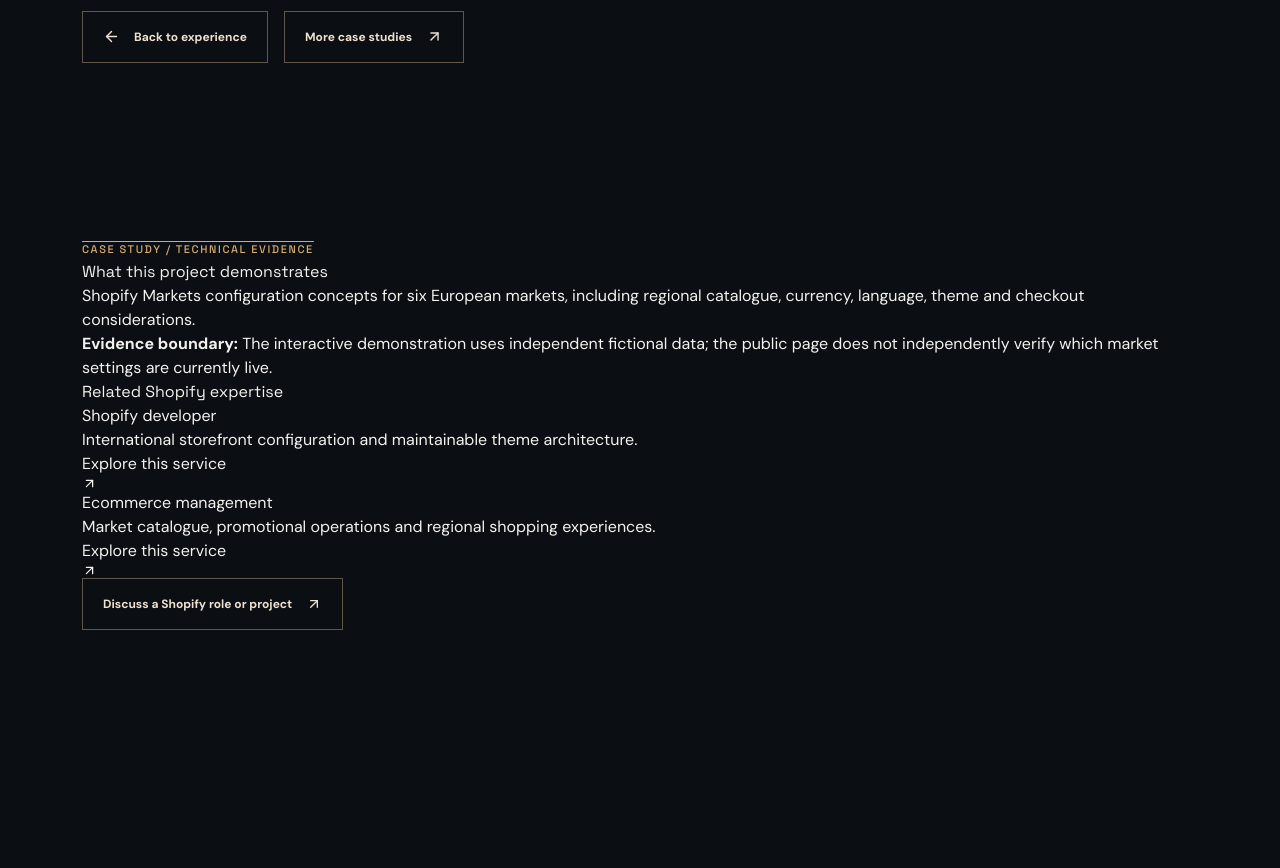
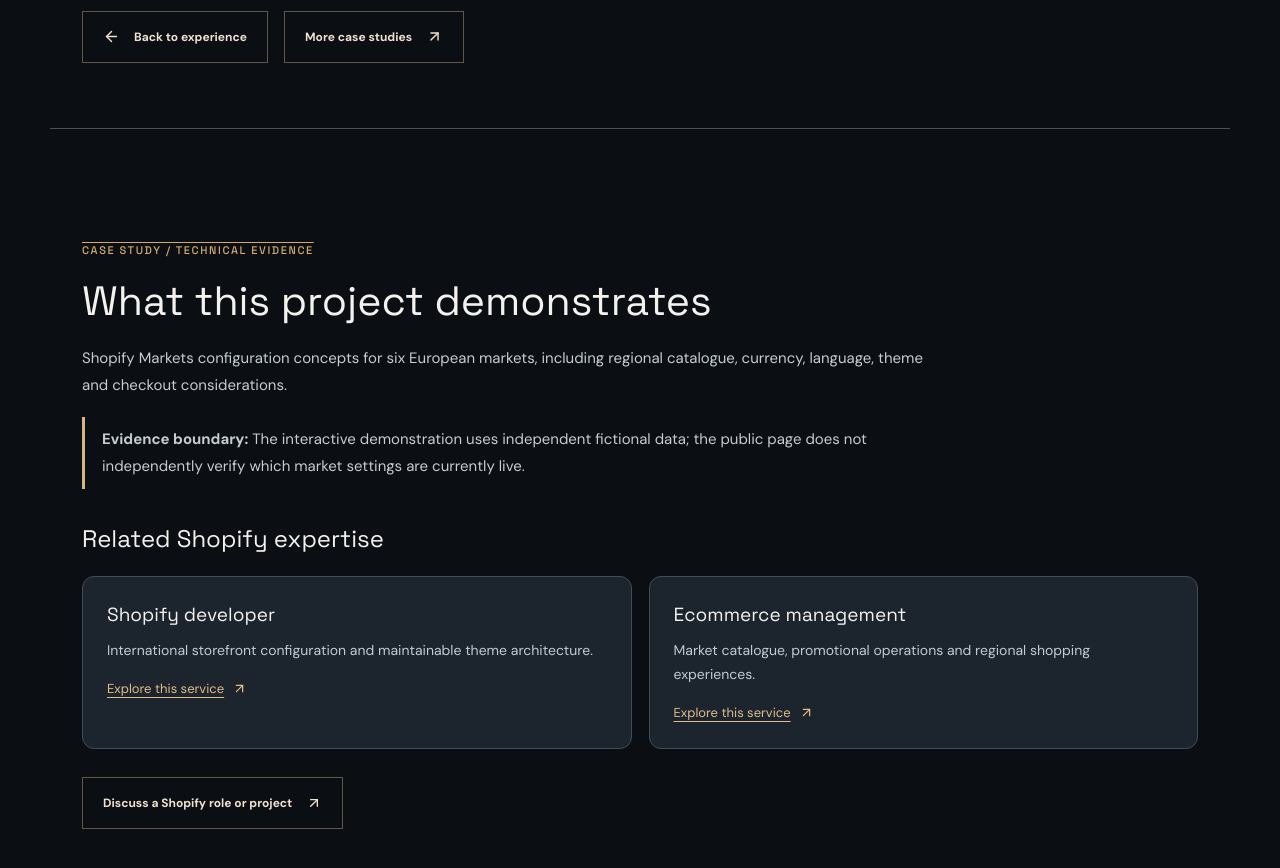
Before and after one commit to bonvallite/developer-portfolio, a Next.js app: page /eve-curls in a window 1280 px wide. Shown: the part 5080-5948 px from the top of the page. Before the commit the page ends 5826 px from the top, so only its background shows below. Built offline with nearby package versions, Linux system fonts and the light colour scheme.

Commit message:
Stage 4: style accessible case study evidence and service navigation

```diff
--- a/app/globals.css
+++ b/app/globals.css
@@ -186,3 +186,21 @@
 .service-bottom-cta p{font-size:15px;line-height:1.8;max-width:690px;color:#bcc8cc;margin:16px 0 24px}
 .service-footer{display:flex;align-items:center;min-height:100px;border-top:1px solid #ffffff1b}
 @media(max-width:720px){.service-header{padding-top:18px;padding-bottom:18px;flex-wrap:wrap}.service-hero{padding-top:66px;padding-bottom:72px}.service-card-grid{grid-template-columns:1fr}.service-card-grid article{padding:22px}.service-hero h1{letter-spacing:-1px}.service-header .button{font-size:12px}}
+
+
+/* Stage 4 case-study authority panel: links observed technical evidence to
+   relevant hiring services without inventing measurable outcomes or exposing
+   personally identifying author profiles. Reuses the site's established palette. */
+.case-context{border-top:1px solid #46515a}
+.case-context h2{font-size:clamp(26px,3.2vw,42px);line-height:1.2;margin:16px 0 19px}
+.case-context>p{max-width:850px;font-size:15px;line-height:1.8;color:#c5cdd1}
+.case-context .case-context-limit{border-left:3px solid #d5b581;padding:9px 0 9px 17px;margin-top:18px}
+.case-context h3{font-size:24px;margin:32px 0 19px}
+.case-context-grid{display:grid;grid-template-columns:repeat(2,minmax(0,1fr));gap:17px;margin-bottom:28px}
+.case-context-grid article{border:1px solid #414d56;border-radius:12px;background:#1c252d;padding:24px;min-width:0}
+.case-context-grid h4{font-family:'Space Grotesk',sans-serif;font-size:19px;margin:0 0 10px}
+.case-context-grid p{color:#c1cbd0;font-size:14px;line-height:1.7}
+.case-context-grid a{display:inline-flex;align-items:center;gap:8px;color:#e0bc8a;font-size:13px;margin-top:16px;text-decoration:underline;text-underline-offset:4px}
+.case-context-grid a:hover{color:#fff0d1}
+.case-context-grid a:focus-visible{outline:2px solid #e2be8a;outline-offset:4px}
+@media(max-width:720px){.case-context-grid{grid-template-columns:1fr}.case-context-grid article{padding:21px}}
```
